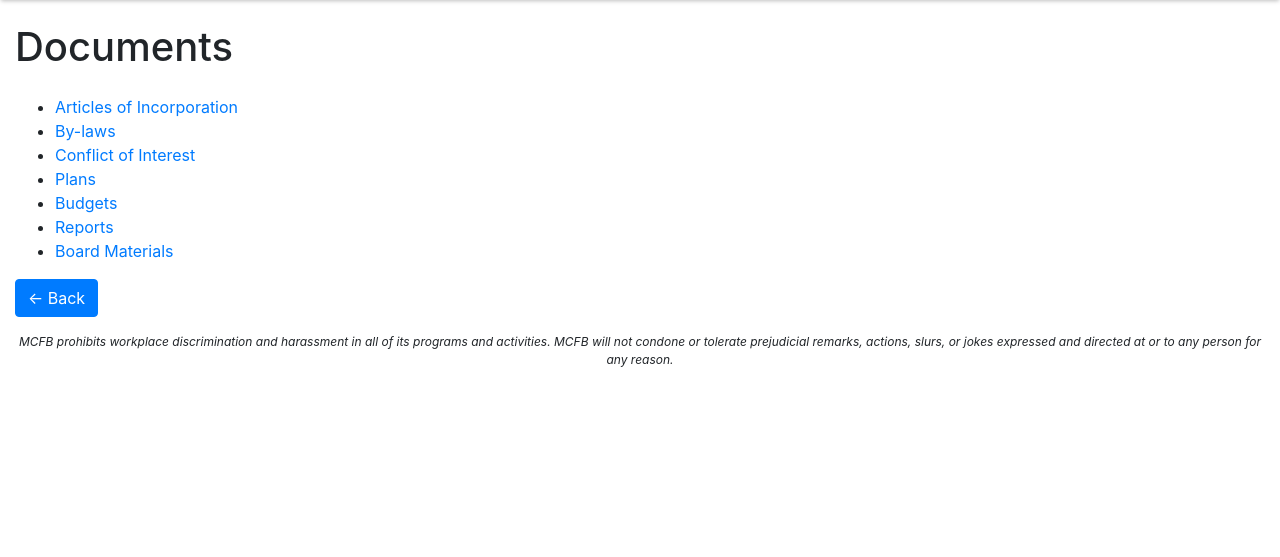
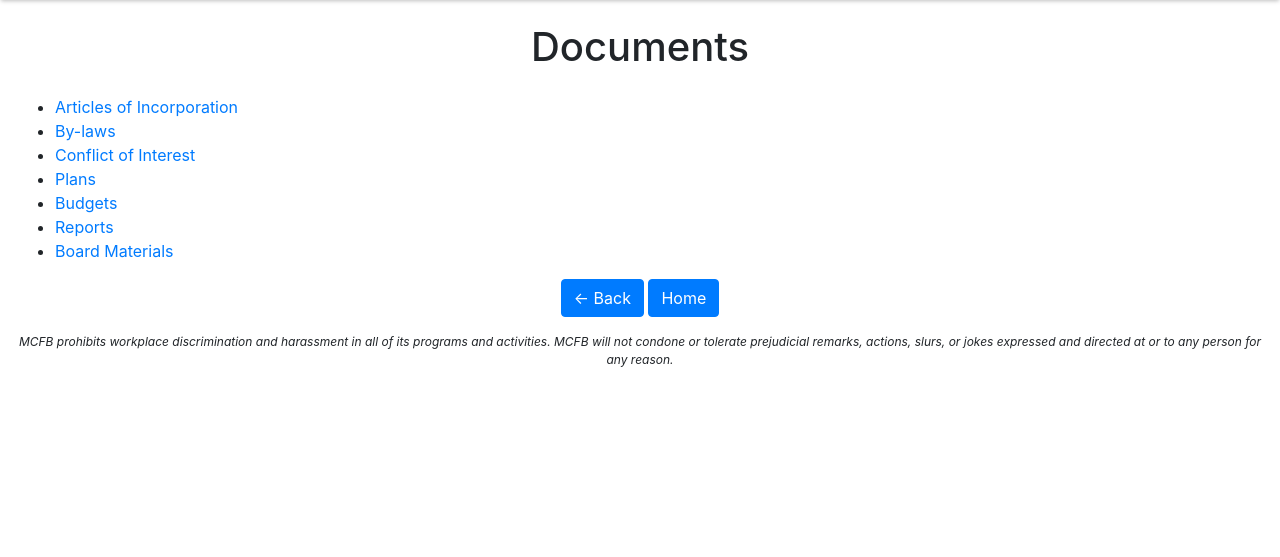
Before and after one commit to MarcLignarius/MCFB-v3.0, a PHP site: page /documents.php in a window 1280 px wide. Shown: the part 101-658 px from the top of the page. Run offline with PHP 8.4, Linux system fonts and the light colour scheme.

Commit message:
update pages nested under documents page

```diff
--- a/articles-of-incorporation.php
+++ b/articles-of-incorporation.php
@@ -4,13 +4,14 @@
 <?php include("navigation.php"); ?>
 
 <div class="container-fluid">
-    <h1 class="my-4"><?php echo $page_title; ?></h1>
+    <h1 class="my-4 text-center"><?php echo $page_title; ?></h1>
     <h3>Content for this page:</h3>
     <ul>
         <li>TBD</li>
     </ul>
-    <p>
+    <p class="text-center">
         <a href="documents.php" class="btn btn-primary">&larr; Back</a>
+        <a href="index.php" class="btn btn-primary">Home</a>
     </p>
     <?php include("statement.php"); ?>
 </div>
--- a/board-materials.php
+++ b/board-materials.php
@@ -4,13 +4,14 @@
 <?php include("navigation.php"); ?>
 
 <div class="container-fluid">
-    <h1 class="my-4"><?php echo $page_title; ?></h1>
+    <h1 class="my-4 text-center"><?php echo $page_title; ?></h1>
     <h3>Content for this page:</h3>
     <ul>
         <li>TBD</li>
     </ul>
-    <p>
+    <p class="text-center">
         <a href="documents.php" class="btn btn-primary">&larr; Back</a>
+        <a href="index.php" class="btn btn-primary">Home</a>
     </p>
     <?php include("statement.php"); ?>
 </div>
--- a/budgets.php
+++ b/budgets.php
@@ -4,13 +4,14 @@
 <?php include("navigation.php"); ?>
 
 <div class="container-fluid">
-    <h1 class="my-4"><?php echo $page_title; ?></h1>
+    <h1 class="my-4 text-center"><?php echo $page_title; ?></h1>
     <h3>Content for this page:</h3>
     <ul>
         <li>TBD</li>
     </ul>
-    <p>
+    <p class="text-center">
         <a href="documents.php" class="btn btn-primary">&larr; Back</a>
+        <a href="index.php" class="btn btn-primary">Home</a>
     </p>
     <?php include("statement.php"); ?>
 </div>
--- a/by-laws.php
+++ b/by-laws.php
@@ -4,13 +4,14 @@
 <?php include("navigation.php"); ?>
 
 <div class="container-fluid">
-    <h1 class="my-4"><?php echo $page_title; ?></h1>
+    <h1 class="my-4 text-center"><?php echo $page_title; ?></h1>
     <h3>Content for this page:</h3>
     <ul>
         <li>TBD</li>
     </ul>
-    <p>
+    <p class="text-center">
         <a href="documents.php" class="btn btn-primary">&larr; Back</a>
+        <a href="index.php" class="btn btn-primary">Home</a>
     </p>
     <?php include("statement.php"); ?>
 </div>
--- a/conflict-of-interest.php
+++ b/conflict-of-interest.php
@@ -4,13 +4,14 @@
 <?php include("navigation.php"); ?>
 
 <div class="container-fluid">
-    <h1 class="my-4"><?php echo $page_title; ?></h1>
+    <h1 class="my-4 text-center"><?php echo $page_title; ?></h1>
     <h3>Content for this page:</h3>
     <ul>
         <li>TBD</li>
     </ul>
-    <p>
+    <p class="text-center">
         <a href="documents.php" class="btn btn-primary">&larr; Back</a>
+        <a href="index.php" class="btn btn-primary">Home</a>
     </p>
     <?php include("statement.php"); ?>
 </div>
--- a/documents.php
+++ b/documents.php
@@ -4,7 +4,7 @@
 <?php include("navigation.php"); ?>
 
 <div class="container-fluid" >
-    <h1 class="my-4"><?php echo $page_title; ?></h1>
+    <h1 class="my-4 text-center"><?php echo $page_title; ?></h1>
     <ul>
         <li><a href="articles-of-incorporation.php">Articles of Incorporation</a></li>
         <li><a href="by-laws.php">By-laws</a></li>
@@ -14,8 +14,9 @@
         <li><a href="reports.php">Reports</a></li>
         <li><a href="board-materials.php">Board Materials</a></li>
     </ul>
-    <p>
+    <p class="text-center">
         <a href="about.php" class="btn btn-primary">&larr; Back</a>
+        <a href="index.php" class="btn btn-primary">Home</a>
     </p>
     <?php include("statement.php"); ?>
 </div>
--- a/reports.php
+++ b/reports.php
@@ -4,13 +4,14 @@
 <?php include("navigation.php"); ?>
 
 <div class="container-fluid">
-    <h1 class="my-4"><?php echo $page_title; ?></h1>
+    <h1 class="my-4 text-center"><?php echo $page_title; ?></h1>
     <h3>Content for this page:</h3>
     <ul>
         <li>TBD</li>
     </ul>
-    <p>
+    <p class="text-center">
         <a href="documents.php" class="btn btn-primary">&larr; Back</a>
+        <a href="index.php" class="btn btn-primary">Home</a>
     </p>
     <?php include("statement.php"); ?>
 </div>
```
